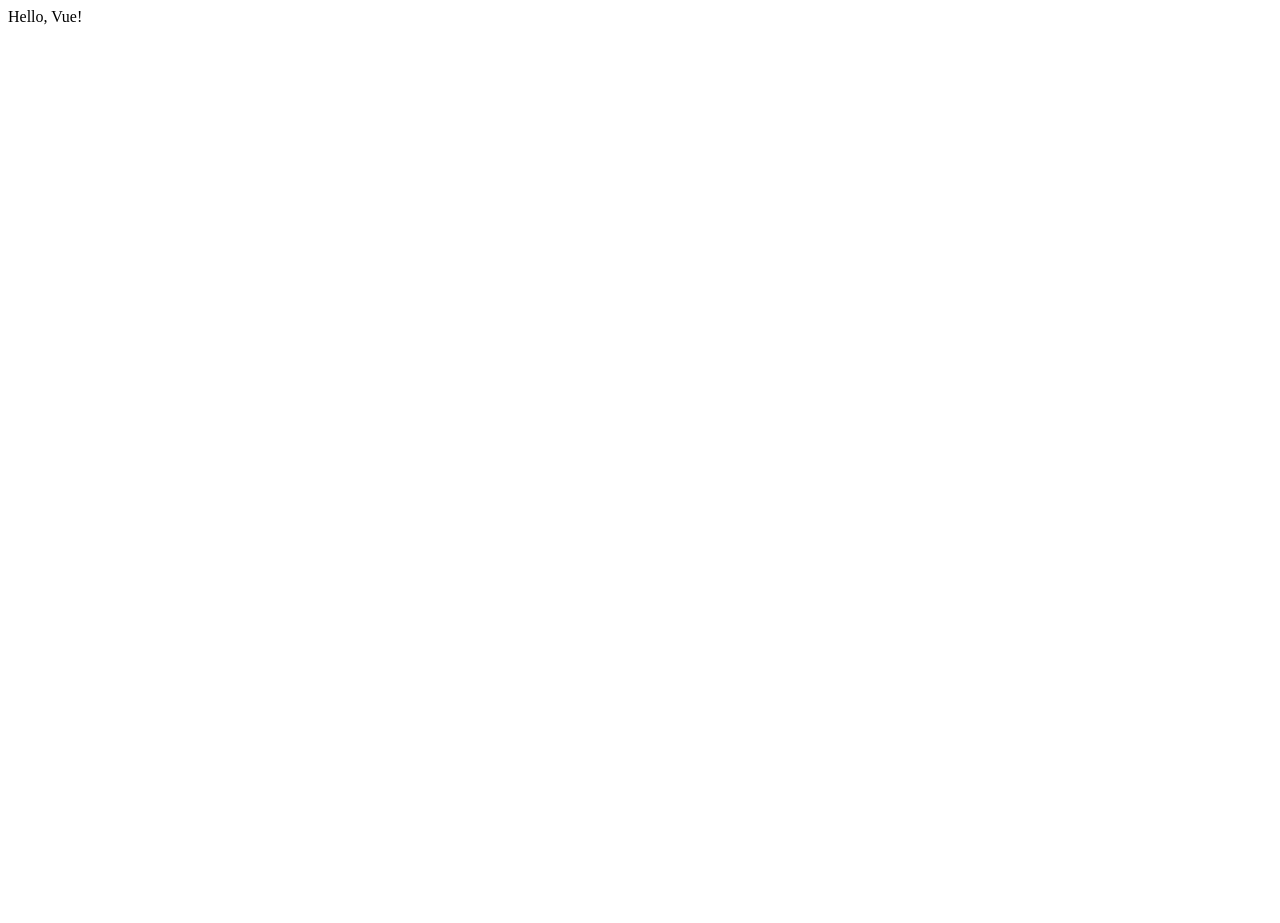
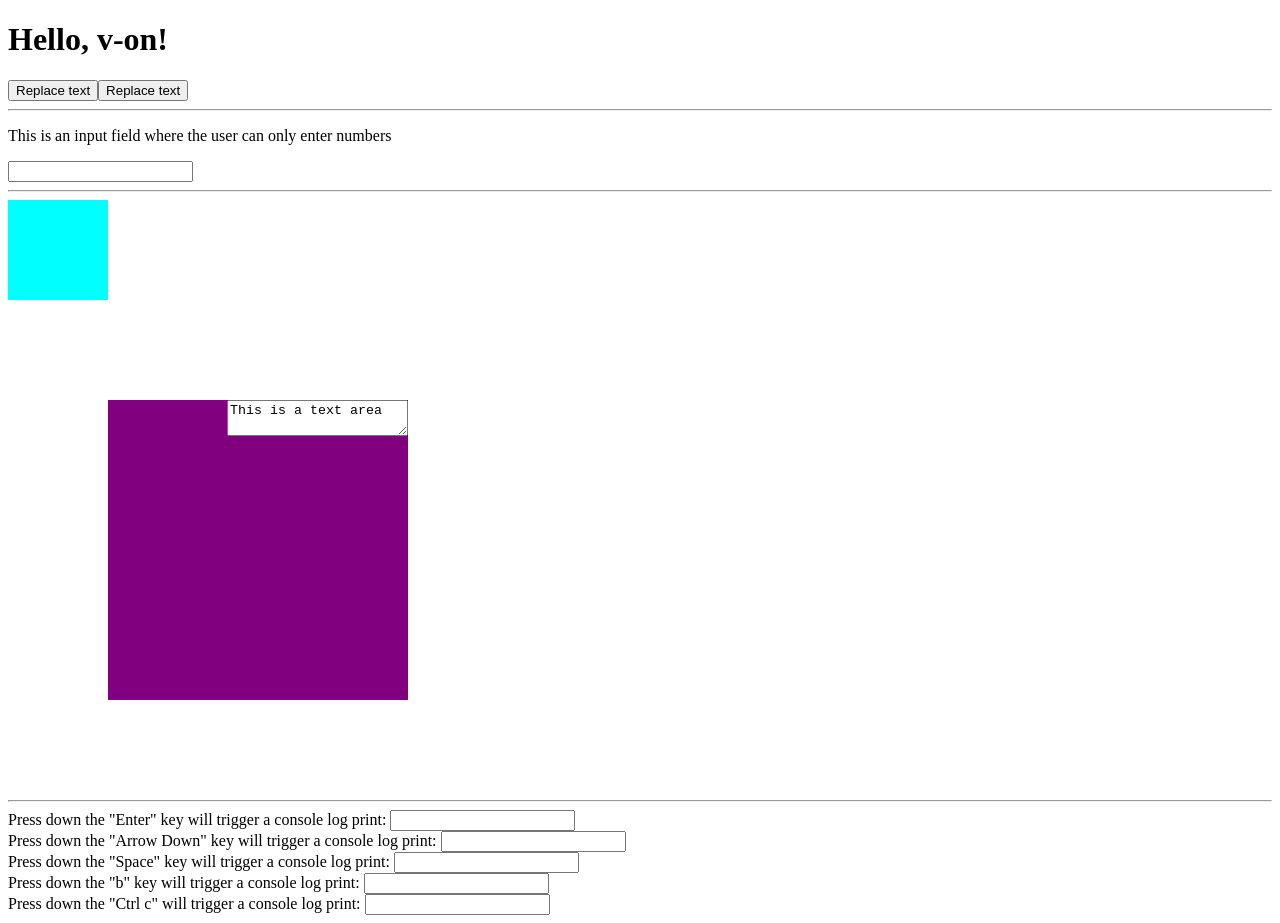
Before and after one commit to BasedBen444/vue-codealong, a Vue app: page / in a window 1280 px wide. Before the commit the page ends 800 px from the top, so only its background shows below. Built offline with nearby package versions, Linux system fonts and the light colour scheme.

Commit message:
Event handling

```diff
--- a/src/App.vue
+++ b/src/App.vue
@@ -1,11 +1,83 @@
 <template>
-  <div>Hello, Vue!</div>
+  <h1>{{ message }}</h1>
+  <button v-on:click="replaceText('v-on is fun!')">Replace text</button>
+  <button @click="replaceText('v-on is fun!')">Replace text</button>
+  <hr>
+  <p>
+    This is an input field where the user can only enter numbers
+  </p>
+  <input type="text" @keydown="handleInput($event)">
+
+  <hr>
+  <div style="width: 100px; height: 100px; background-color: aqua;" @contextmenu.prevent="console.log('Show a custom context menu instead')"></div>
+
+  <div id="mouseover" @mouseover="fun1($event)">
+    <textarea @mouseover.stop="fun2($event)">This is a text area</textarea>
+  </div>
+
+  <hr>
+  <div>
+    Press down the "Enter" key will trigger a console log print:
+    <input
+      type="text"
+      @keydown.enter="console.log('You pressed the Enter key.')"
+    />
+  </div>
+  <div>
+    Press down the "Arrow Down" key will trigger a console log print:
+    <input
+      type="text"
+      @keydown.down="console.log('You pressed the Arrow Down key.')"
+    />
+  </div>
+  <div>
+    Press down the "Space" key will trigger a console log print:
+    <input
+      type="text"
+      @keydown.space="console.log('You pressed the Space key.')"
+    />
+  </div>
+  <div>
+    Press down the "b" key will trigger a console log print:
+    <input type="text" @keydown.b="console.log('You pressed the B key.')" />
+  </div>
+  <div>
+    Press down the "Ctrl c" will trigger a console log print:
+    <input type="text" @keydown.ctrl.c="console.log('You pressed Ctrl c.')" />
+  </div>
 </template>
 
 <script setup>
+import {ref} from 'vue'
 
+let message = ref('Hello, v-on!')
+
+function replaceText(msg) {
+  message.value = msg
+}
+function handleInput(event) {
+  console.log(event)
+  let keyCode = event.keyCode
+  if(keyCode < 48 || keyCode > 57) {
+    event.preventDefault()
+  }
+}
+
+function fun1() {
+  console.log('mouse over div')
+}
+
+function fun2() {
+  console.log('mouse over text area')
+}
 </script>
 
-<style lang="scss" scoped>
-
+<style scoped>
+#mouseover {
+  margin: 100px;
+  text-align: right;
+  background-color: purple;
+  width: 300px;
+  height: 300px;
+}
 </style>
```
